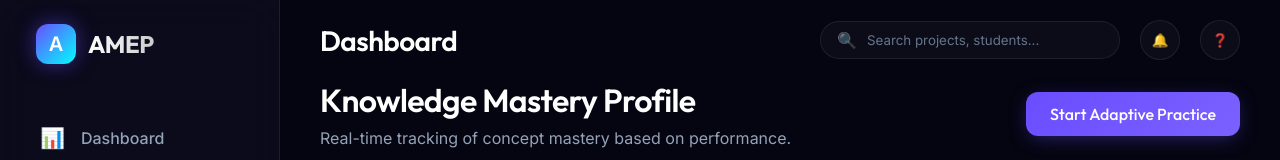
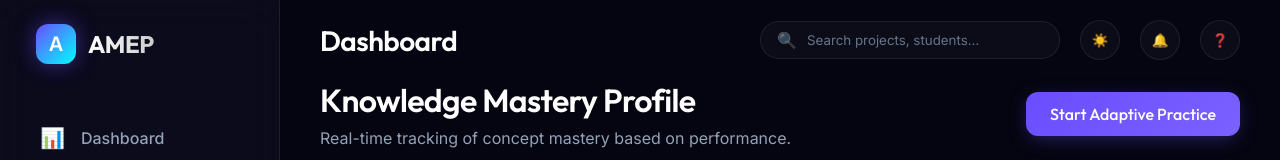
Before and after one commit to Sanjog-Poojary/Quasar-4.0, a Next.js app: page /mastery in a window 1280 px wide. Shown: the top 160 px of the page. Built offline with nearby package versions, Linux system fonts and the light colour scheme.

Commit message:
Added light and dark mode.

```diff
--- a/src/app/globals.css
+++ b/src/app/globals.css
@@ -1,41 +1,55 @@
 @import url('https://fonts.googleapis.com/css2?family=Outfit:wght@300;400;500;600;700&family=Inter:wght@300;400;500;600&display=swap');
 
 :root {
-  /* Brand Colors - Cosmic/Premium Education Theme */
+  /* Common Constants */
   --primary-hue: 250;
-  --primary: hsl(var(--primary-hue), 100%, 65%);
-  --primary-glow: hsl(var(--primary-hue), 100%, 65%, 0.5);
-
   --accent-hue: 180;
-  --accent: hsl(var(--accent-hue), 100%, 50%);
-  --accent-glow: hsl(var(--accent-hue), 100%, 50%, 0.5);
-
   --success: #00E096;
   --warning: #FFB900;
   --danger: #FF3D71;
   --info: #0095FF;
 
-  /* Backgrounds */
-  --bg-deep: #050511; /* Very dark blue/black */
+  --radius-sm: 8px;
+  --radius-md: 12px;
+  --radius-lg: 20px;
+  --radius-full: 9999px;
+
+  --ease-out: cubic-bezier(0.215, 0.61, 0.355, 1);
+  --ease-elastic: cubic-bezier(0.68, -0.55, 0.265, 1.55);
+}
+
+[data-theme='dark'] {
+  --primary: hsl(var(--primary-hue), 100%, 65%);
+  --primary-glow: hsl(var(--primary-hue), 100%, 65%, 0.5);
+  --accent: hsl(var(--accent-hue), 100%, 50%);
+  --accent-glow: hsl(var(--accent-hue), 100%, 50%, 0.5);
+
+  --bg-deep: #050511;
   --bg-surface: #0F0F23;
   --bg-glass: rgba(255, 255, 255, 0.03);
   --bg-glass-hover: rgba(255, 255, 255, 0.08);
   --border-glass: rgba(255, 255, 255, 0.08);
 
-  /* Text */
   --text-main: #FFFFFF;
   --text-muted: #94A3B8;
   --text-dim: #64748B;
+}
 
-  /* Spacing */
-  --radius-sm: 8px;
-  --radius-md: 12px;
-  --radius-lg: 20px;
-  --radius-full: 9999px;
+[data-theme='light'] {
+  --primary: hsl(var(--primary-hue), 90%, 55%);
+  --primary-glow: hsl(var(--primary-hue), 90%, 55%, 0.3);
+  --accent: hsl(var(--accent-hue), 90%, 40%);
+  --accent-glow: hsl(var(--accent-hue), 90%, 40%, 0.3);
 
-  /* Transitions */
-  --ease-out: cubic-bezier(0.215, 0.61, 0.355, 1);
-  --ease-elastic: cubic-bezier(0.68, -0.55, 0.265, 1.55);
+  --bg-deep: #F0F2F5;
+  --bg-surface: #FFFFFF;
+  --bg-glass: rgba(255, 255, 255, 0.6);
+  --bg-glass-hover: rgba(255, 255, 255, 0.8);
+  --border-glass: rgba(0, 0, 0, 0.08);
+
+  --text-main: #1A1A1A;
+  --text-muted: #64748B;
+  --text-dim: #94A3B8;
 }
 
 * {
@@ -54,7 +68,12 @@ body {
   -webkit-font-smoothing: antialiased;
 }
 
-h1, h2, h3, h4, h5, h6 {
+h1,
+h2,
+h3,
+h4,
+h5,
+h6 {
   font-family: 'Outfit', sans-serif;
   font-weight: 600;
   letter-spacing: -0.02em;
@@ -75,7 +94,7 @@ a {
 }
 
 .glass-card {
-  background: linear-gradient(145deg, rgba(255,255,255,0.05) 0%, rgba(255,255,255,0.01) 100%);
+  background: linear-gradient(145deg, rgba(255, 255, 255, 0.05) 0%, rgba(255, 255, 255, 0.01) 100%);
   backdrop-filter: blur(10px);
   border: 1px solid var(--border-glass);
   border-radius: var(--radius-md);
@@ -84,8 +103,8 @@ a {
 
 .glass-card:hover {
   transform: translateY(-2px);
-  box-shadow: 0 10px 30px -10px rgba(0,0,0,0.5);
-  border-color: rgba(255,255,255,0.2);
+  box-shadow: 0 10px 30px -10px rgba(0, 0, 0, 0.5);
+  border-color: rgba(255, 255, 255, 0.2);
 }
 
 .text-gradient {
@@ -124,13 +143,16 @@ a {
 ::-webkit-scrollbar {
   width: 8px;
 }
+
 ::-webkit-scrollbar-track {
   background: var(--bg-deep);
 }
+
 ::-webkit-scrollbar-thumb {
   background: var(--bg-surface);
   border-radius: 4px;
 }
+
 ::-webkit-scrollbar-thumb:hover {
   background: var(--text-dim);
 }
--- a/src/app/layout.tsx
+++ b/src/app/layout.tsx
@@ -2,6 +2,7 @@ import type { Metadata } from "next";
 import "./globals.css";
 import Sidebar from "@/components/Sidebar";
 import Header from "@/components/Header";
+import { ThemeProvider } from "@/context/ThemeContext";
 
 export const metadata: Metadata = {
   title: "AMEP - Adaptive Mastery & Engagement Platform",
@@ -16,6 +17,7 @@ export default function RootLayout({
   return (
     <html lang="en">
       <body>
+        <ThemeProvider>
           <div style={{ display: 'flex', minHeight: '100vh' }}>
             <Sidebar />
             <main style={{
@@ -31,6 +33,7 @@ export default function RootLayout({
               </div>
             </main>
           </div>
+        </ThemeProvider>
       </body>
     </html>
   );
--- a/src/components/Header.tsx
+++ b/src/components/Header.tsx
@@ -1,6 +1,9 @@
 import styles from './Header.module.css';
+import { useTheme } from '@/context/ThemeContext';
 
 export default function Header({ title }: { title: string }) {
+  const { theme, toggleTheme } = useTheme();
+
   return (
     <header className={styles.header}>
       <h1 className={styles.title}>{title}</h1>
@@ -9,6 +12,9 @@ export default function Header({ title }: { title: string }) {
           <span className={styles.searchIcon}>🔍</span>
           <input type="text" placeholder="Search projects, students..." className={styles.searchInput} />
         </div>
+        <button className={styles.iconBtn} onClick={toggleTheme} title={`Switch to ${theme === 'dark' ? 'light' : 'dark'} mode`}>
+          {theme === 'dark' ? '☀️' : '🌙'}
+        </button>
         <button className={styles.iconBtn}>🔔</button>
         <button className={styles.iconBtn}>❓</button>
       </div>
--- /dev/null
+++ b/src/context/ThemeContext.tsx
@@ -0,0 +1,46 @@
+"use client";
+import React, { createContext, useContext, useEffect, useState } from 'react';
+
+type Theme = 'dark' | 'light';
+
+interface ThemeContextType {
+  theme: Theme;
+  toggleTheme: () => void;
+}
+
+const ThemeContext = createContext<ThemeContextType | undefined>(undefined);
+
+export function ThemeProvider({ children }: { children: React.ReactNode }) {
+  const [theme, setTheme] = useState<Theme>('dark');
+
+  useEffect(() => {
+    const savedTheme = localStorage.getItem('theme') as Theme;
+    if (savedTheme) {
+      setTheme(savedTheme);
+      document.documentElement.setAttribute('data-theme', savedTheme);
+    } else {
+      document.documentElement.setAttribute('data-theme', 'dark');
+    }
+  }, []);
+
+  const toggleTheme = () => {
+    const newTheme = theme === 'dark' ? 'light' : 'dark';
+    setTheme(newTheme);
+    localStorage.setItem('theme', newTheme);
+    document.documentElement.setAttribute('data-theme', newTheme);
+  };
+
+  return (
+    <ThemeContext.Provider value={{ theme, toggleTheme }}>
+      {children}
+    </ThemeContext.Provider>
+  );
+}
+
+export function useTheme() {
+  const context = useContext(ThemeContext);
+  if (context === undefined) {
+    throw new Error('useTheme must be used within a ThemeProvider');
+  }
+  return context;
+}
```
Lines whose indentation alone changed are shown as unchanged.
